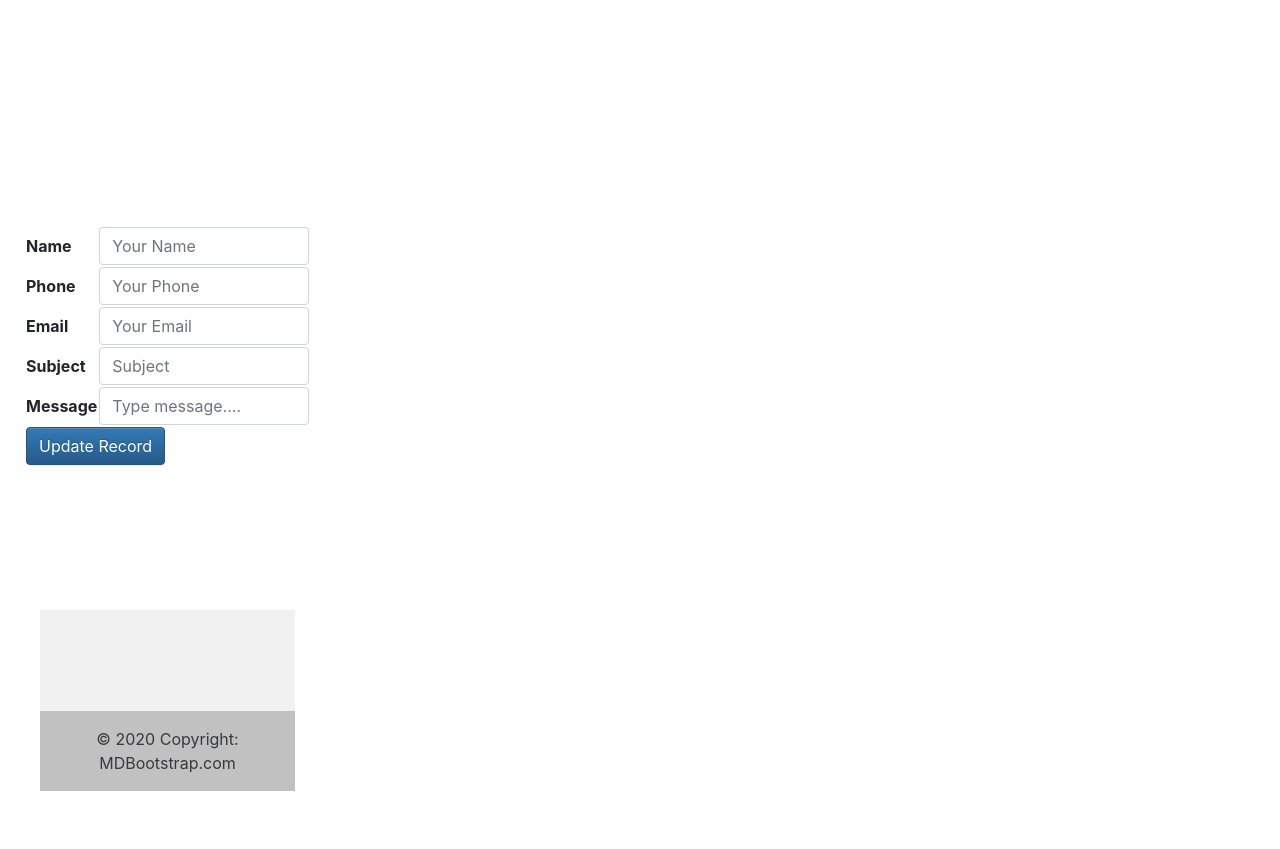
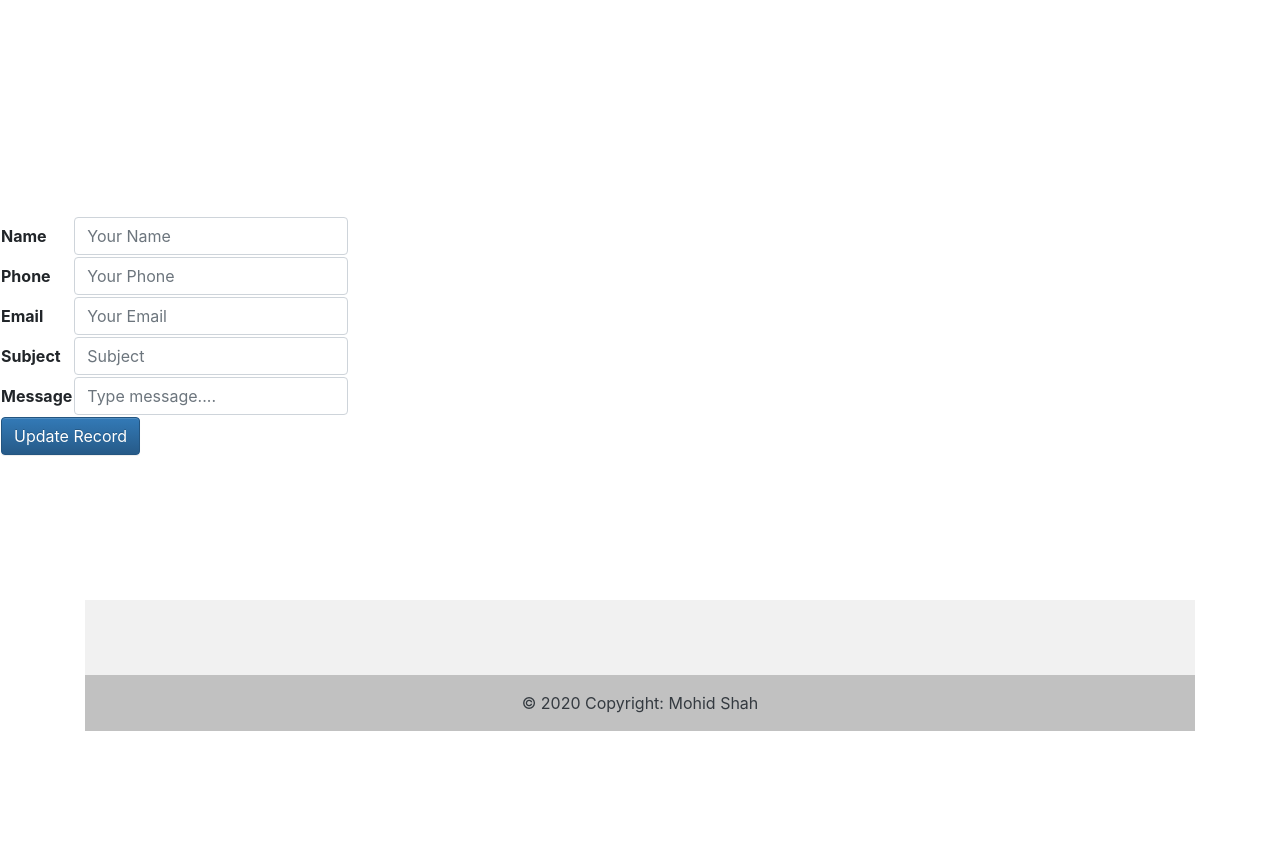
Before and after one commit to MohidShah/LaravelProject, a Laravel app: page /edit/1 in a window 1280 px wide. Shown: the part 56-905 px from the top of the page. After the commit the page ends 835 px from the top, so only its background shows below. Run offline with Laravel 10, Linux system fonts and the light colour scheme; data that the repository does not hold is empty.

Commit message:
fourth commit

```diff
--- a/app/Http/Controllers/RecdeleteController.php
+++ b/app/Http/Controllers/RecdeleteController.php
@@ -13,7 +13,7 @@ class RecdeleteController extends Controller
      public function destroy($id) {
 
         DB::table('contactus')->where('id', $id)->delete();
-        return redirect('/edit-records')->with('message',' Record Updated Successfully!');
+        return redirect('/edit-records')->with('success',' Record deleted Successfully!');
      //   return redirect()->back()->with('message', 'Record Deleted Successfully!');
     }
 }
--- a/resources/views/commonlayouts/header.blade.php
+++ b/resources/views/commonlayouts/header.blade.php
@@ -116,7 +116,7 @@
   <!-- Copyright -->
   <div class="text-center text-dark p-3" style="background-color: rgba(0, 0, 0, 0.2);">
     © 2020 Copyright:
-    <a class="text-dark" href="https://mdbootstrap.com/">MDBootstrap.com</a>
+    <a class="text-dark" >Mohid Shah</a>
   </div>
   <!-- Copyright -->
 </footer>
--- a/resources/views/contact.blade.php
+++ b/resources/views/contact.blade.php
@@ -37,7 +37,6 @@
                               <div class="form-group">
                                 <strong><label>Name:</label> </strong>
                                 <input type="text" name="name" class="form-control" id="name" placeholder="Your Name" required>
-
                               </div>
                             </div>
                             <div class="col-md-12 mb-3">
--- a/resources/views/updaterec.blade.php
+++ b/resources/views/updaterec.blade.php
@@ -5,15 +5,20 @@
     <meta http-equiv="X-UA-Compatible" content="IE=edge">
     <meta name="viewport" content="width=device-width, initial-scale=1.0">
     @section('title', 'Update Records Page')
+    <style>
+      .frm{
+margin-left= 30%;
+
+      }
+    </style>
 </head>
    <body>
    @extends('commonlayouts.header')
 
    @section('content')
-   <div class="row" style="margin:10px;">
-        <div class="col-md-3">
+
 <br><br><br><br>
-      <form action = "/edit/<?php echo $users[0]->id; ?>" method = "post">
+      <form action = "/edit/<?php echo $users[0]->id; ?>" method = "post" class="frm" >
          <input type = "hidden" name = "_token" value = "<?php echo csrf_token(); ?>">
 
          <table>
```
Also changed, not shown: resources/views/viewrec.blade.php (+5 -9 lines).
